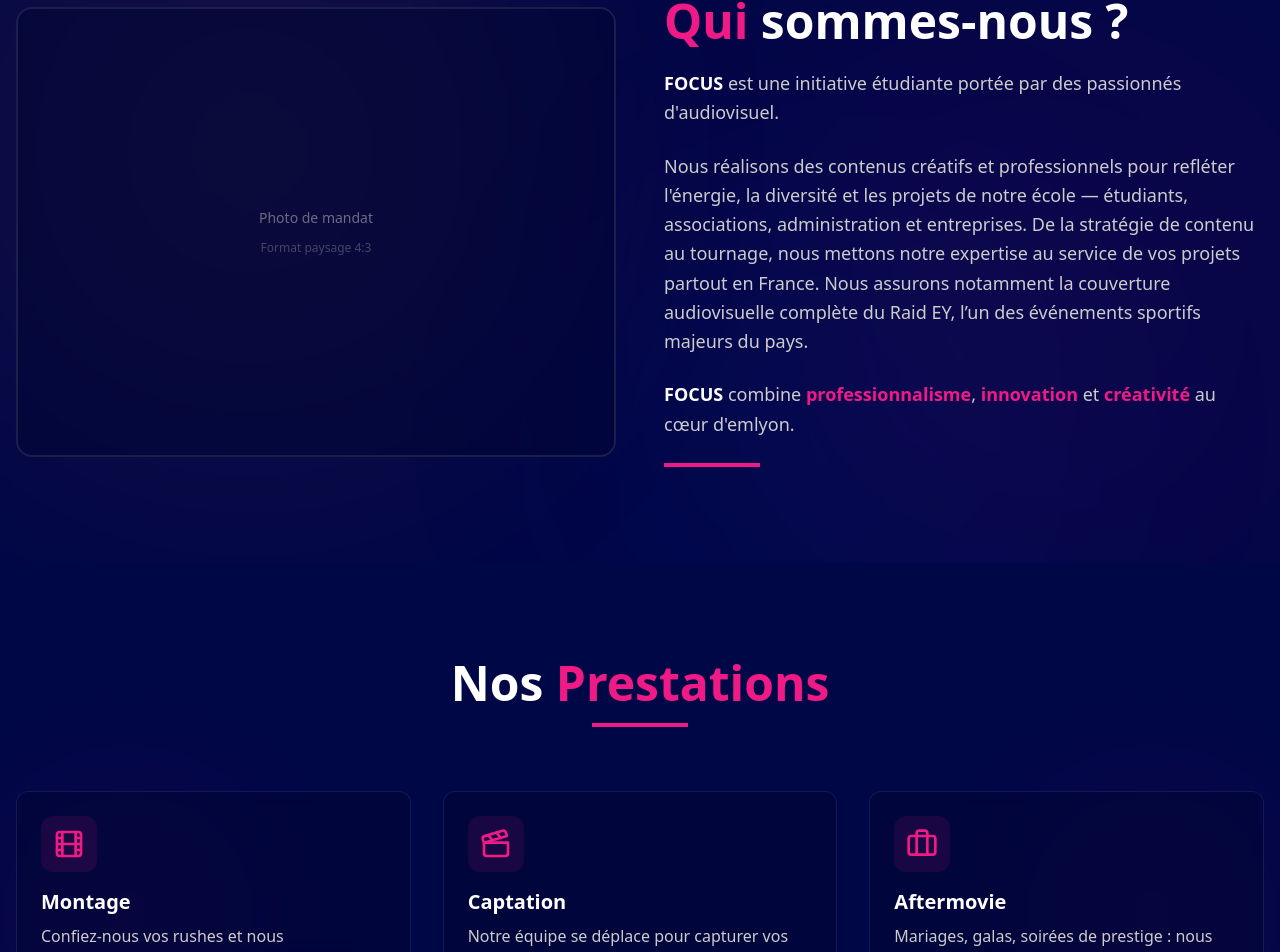
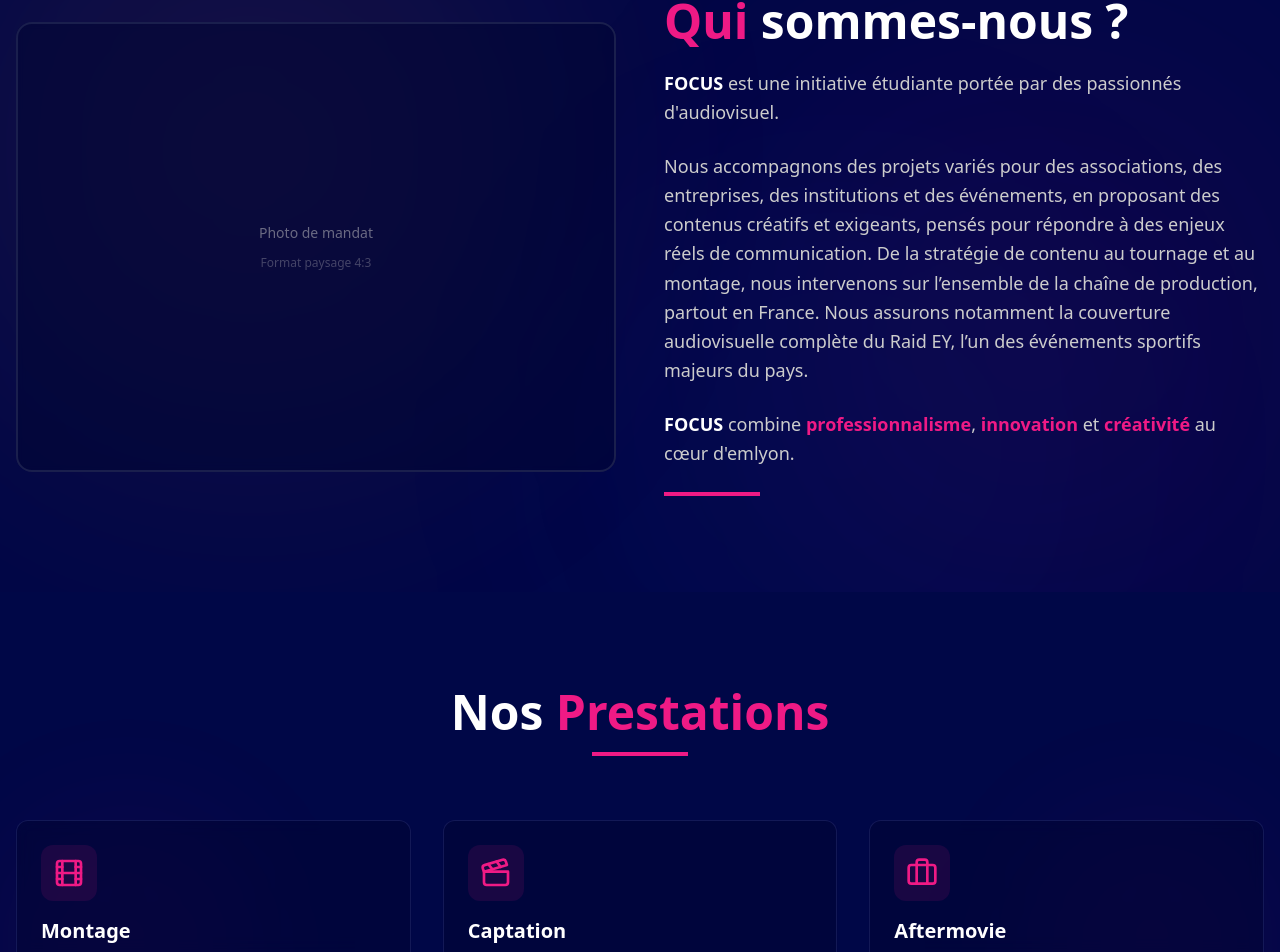
Before and after one commit to biladesigns/focus-emlyon-2026, a React (Vite) app: page / in a window 1280 px wide. Shown: the part 899-1851 px from the top of the page. Built offline with nearby package versions, Linux system fonts and the light colour scheme; the HTML template or start-up script is replaced by a standard one.

Commit message:
Visual edit in Lovable
Edited UI in Lovable

```diff
--- a/src/components/About.tsx
+++ b/src/components/About.tsx
@@ -34,10 +34,7 @@ const About = () => {
               <strong className="text-foreground">FOCUS</strong> est une initiative étudiante portée par des passionnés d'audiovisuel.
             </p>
 
-            <p className="text-lg text-muted-foreground leading-relaxed">Nous réalisons des contenus créatifs et professionnels pour refléter l'énergie, la diversité et les projets de notre école — étudiants, associations, administration et entreprises.
-
-
-De la stratégie de contenu au tournage, nous mettons notre expertise au service de vos projets partout en France. Nous assurons notamment la couverture audiovisuelle complète du Raid EY, l’un des événements sportifs majeurs du pays.</p>
+            <p className="text-lg text-muted-foreground leading-relaxed">Nous accompagnons des projets variés pour des associations, des entreprises, des institutions et des événements, en proposant des contenus créatifs et exigeants, pensés pour répondre à des enjeux réels de communication. De la stratégie de contenu au tournage et au montage, nous intervenons sur l’ensemble de la chaîne de production, partout en France. Nous assurons notamment la couverture audiovisuelle complète du Raid EY, l’un des événements sportifs majeurs du pays.</p>
 
             <p className="text-lg text-muted-foreground leading-relaxed">
               <strong className="text-foreground">FOCUS</strong> combine <span className="text-primary font-semibold">professionnalisme</span>, <span className="text-primary font-semibold">innovation</span> et <span className="text-primary font-semibold">créativité</span> au cœur d'emlyon.
```
